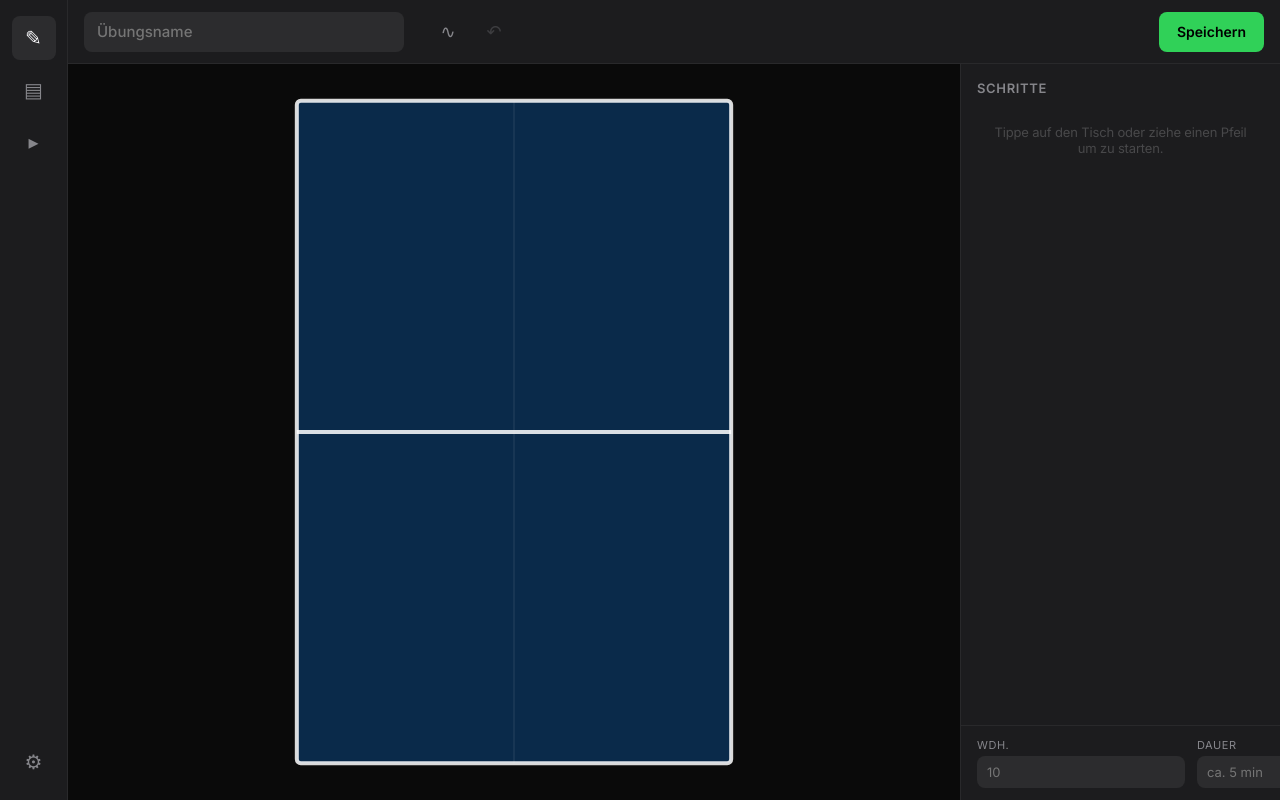
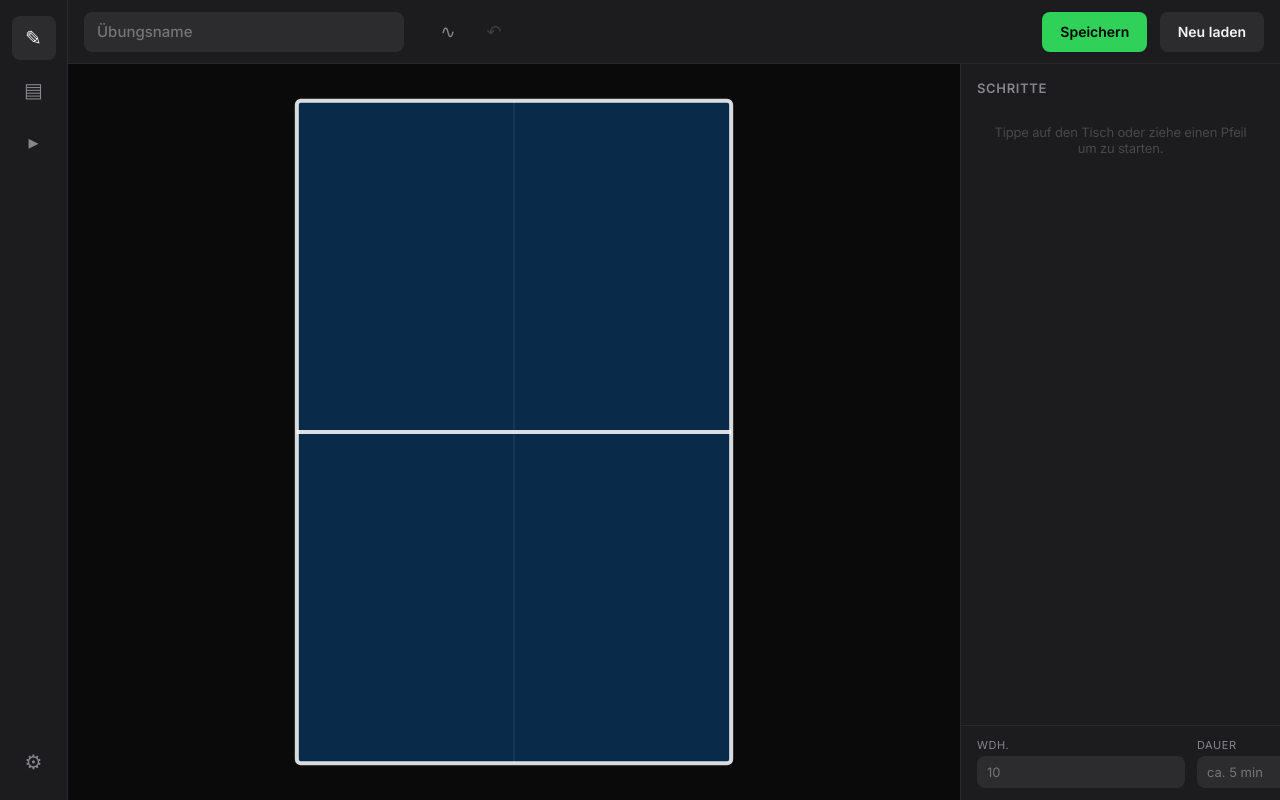
Before and after one commit to olaf-ok/coach.tt-playbook.de, a SvelteKit app: page / in a window 1280 px wide. Built offline with nearby package versions, Linux system fonts and the light colour scheme.

Commit message:
feat: reload button to verify save/load round-trip

```diff
--- a/src/lib/components/Toolbar.svelte
+++ b/src/lib/components/Toolbar.svelte
@@ -4,6 +4,7 @@
   interface Props {
     onUndo?: () => void;
     onSave?: () => void;
+    onReload?: () => void;
     onToggleBend?: () => void;
     isBendingMode?: boolean;
     canUndo?: boolean;
@@ -12,6 +13,7 @@
   let {
     onUndo,
     onSave,
+    onReload,
     onToggleBend,
     isBendingMode = false,
     canUndo = false,
@@ -51,6 +53,11 @@
 
   <div class="actions">
     <button type="button" class="save" onclick={() => onSave?.()}>Speichern</button>
+    <button
+      type="button"
+      class="save reload"
+      onclick={() => onReload?.()}
+    >Neu laden</button>
   </div>
 </header>
 
@@ -131,4 +138,10 @@
   .save:hover {
     opacity: 0.9;
   }
+
+  .reload {
+    margin-left: 8px;
+    background: var(--bg-elevated);
+    color: var(--color-text-primary);
+  }
 </style>
--- a/src/routes/+page.svelte
+++ b/src/routes/+page.svelte
@@ -4,7 +4,7 @@
   import StepsPanel from '$lib/components/StepsPanel.svelte';
   import { StrokeInputController } from '$lib/canvas/StrokeInput';
   import { currentExercise } from '$lib/stores/currentExercise.svelte';
-  import { saveExercise } from '$lib/db/exercises';
+  import { saveExercise, loadExercise } from '$lib/db/exercises';
   import type { Point } from '$lib/types/exercise';
 
   let selectedStrokeId = $state<string | null>(null);
@@ -62,11 +62,25 @@
     isBendingMode = !isBendingMode;
     if (!isBendingMode) selectedStrokeId = null;
   }
+
+  async function handleReload() {
+    const id = currentExercise.exercise.id;
+    const loaded = await loadExercise(id);
+    if (loaded) {
+      currentExercise.load(loaded);
+      warningMessage = 'Neu geladen.';
+      setTimeout(() => (warningMessage = null), 2000);
+    } else {
+      warningMessage = 'Noch nicht gespeichert.';
+      setTimeout(() => (warningMessage = null), 2000);
+    }
+  }
 </script>
 
 <Toolbar
   onUndo={handleUndo}
   onSave={handleSave}
+  onReload={handleReload}
   onToggleBend={toggleBend}
   isBendingMode={isBendingMode}
   canUndo={currentExercise.exercise.strokes.length > 0}
```
